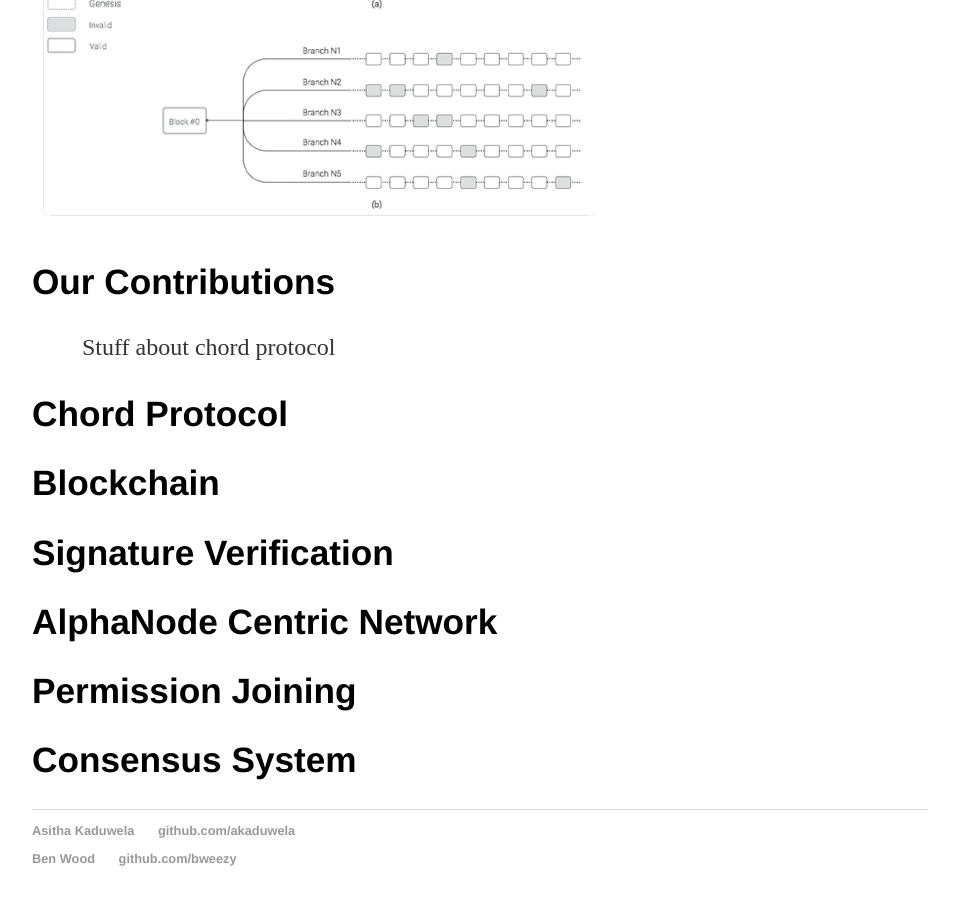
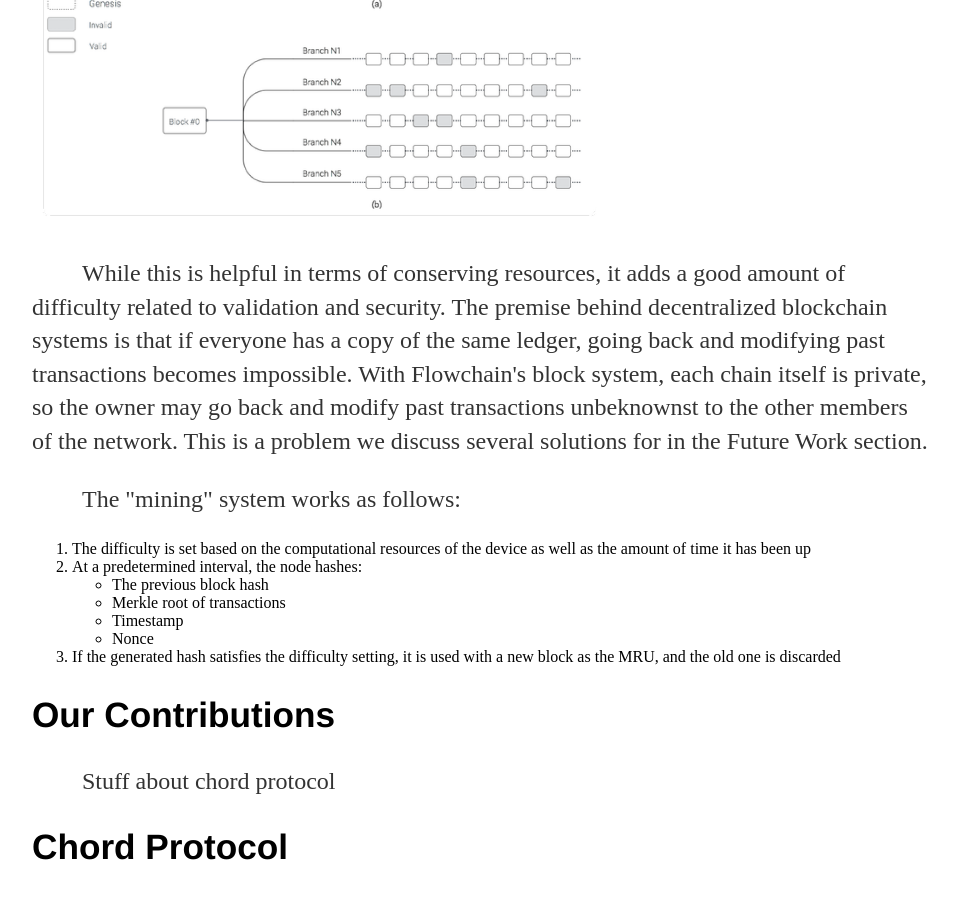
Before and after one commit to UCLA-ECE209AS-2018W/Asitha-Ben, a Jekyll site: the page built from architecture/index.html, in a window 1280 px wide and 900 px high, scrolled down 816 px. Shown: the whole window, without its empty margins (160-1118 px from the left). Built offline with Jekyll 4.4.1, drawn with Linux system fonts in a browser that asks for light colours.

Commit message:
additional architecture changes

```diff
--- a/architecture/index.html
+++ b/architecture/index.html
@@ -12,6 +12,25 @@ title: Architecture
     Flowchain seeks to address the problems inherent to crossing blockchain and resource-constrained embedded devices, namely a lack of memory and computational time with which it can manage and validate the chain. It does so by creating a new scheme where each node on the network has its own chain that is continuously being mined, with realtime data transactions that pass through the network being stored in a distributed ledger associated with the blockchain. To cut down on memory usage, only the "most recently used", or MRU, block is kept in the nodes memory.
   </p>
   <img src="../media/block_structure.PNG" alt="Flowchain Block Structure" width=600>
+  <p>
+    While this is helpful in terms of conserving resources, it adds a good amount of difficulty related to validation and security. The premise behind decentralized blockchain systems is that if everyone has a copy of the same ledger, going back and modifying past transactions becomes impossible. With Flowchain's block system, each chain itself is private, so the owner may go back and modify past transactions unbeknownst to the other members of the network. This is a problem we discuss several solutions for in the Future Work section.
+  </p>
+  <p>
+    The "mining" system works as follows:
+  </p>
+  <ol>
+    <li>The difficulty is set based on the computational resources of the device as well as the amount of time it has been up</li>
+    <li>At a predetermined interval, the node hashes:
+      <ul>
+        <li>The previous block hash</li>
+        <li>Merkle root of transactions</li>
+        <li>Timestamp</li>
+        <li>Nonce</li>
+      </ul>
+    </li>
+    <li>If the generated hash satisfies the difficulty setting, it is used with a new block as the MRU, and the old one is discarded</li>
+  </ol>
+
 
     <h2>Our Contributions</h2>
   <p>
```
